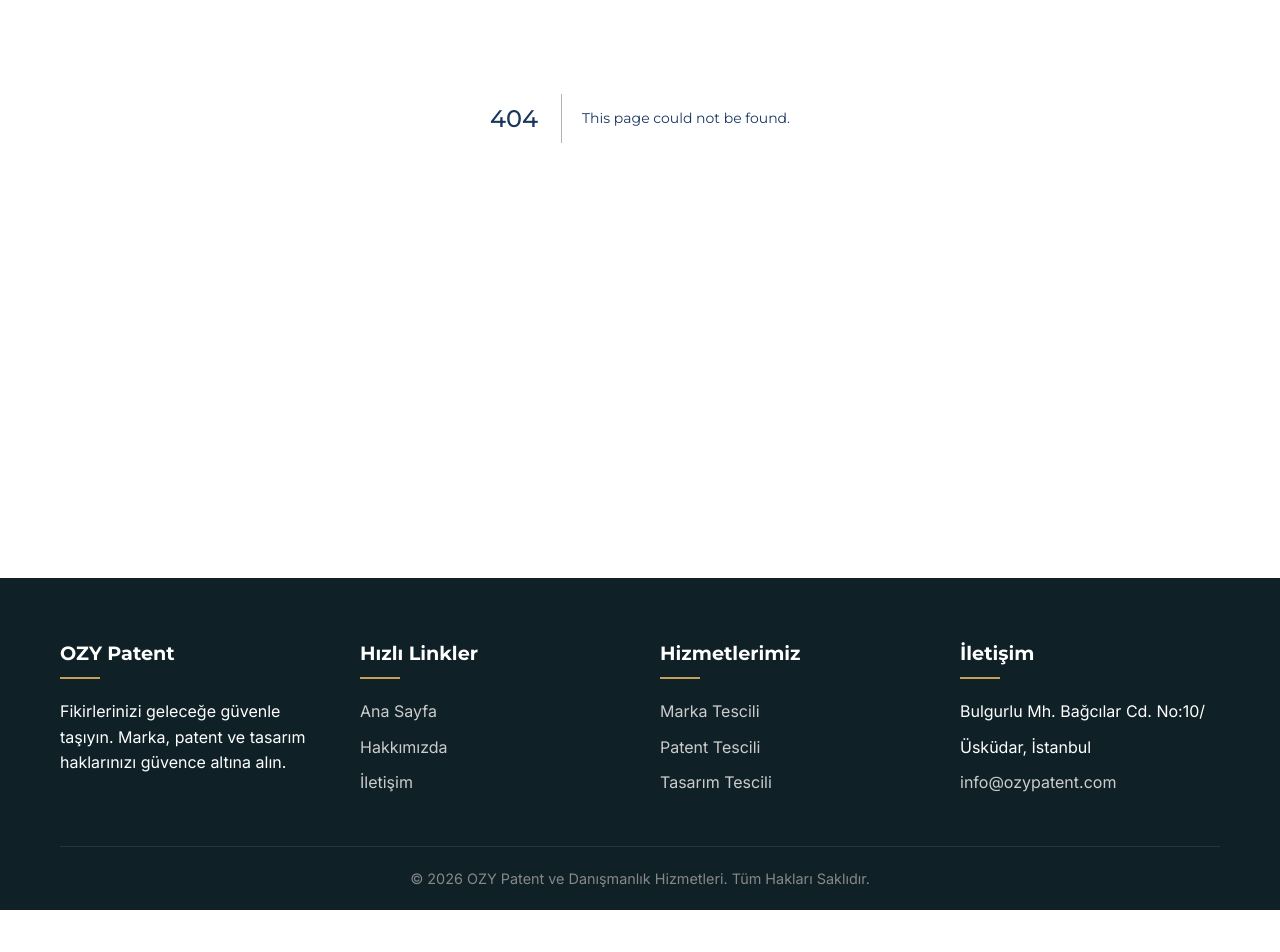
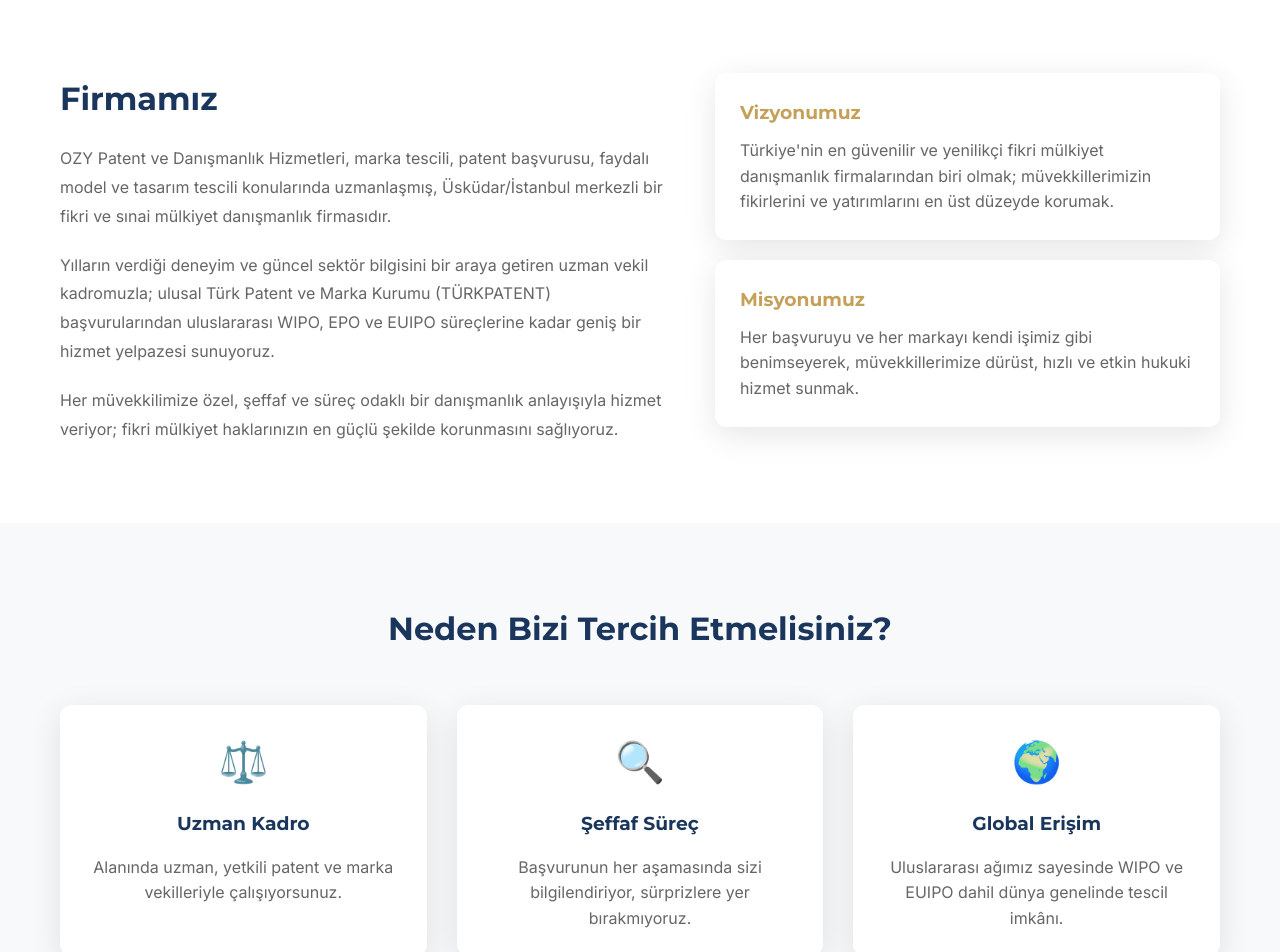
Before and after one commit to OBLabs2026/OZY_Patent_Web, a Next.js app: page /hakkimizda in a window 1280 px wide. Before the commit this address had no page. Shown: the part 360-1312 px from the top of the page. Before the commit the page ends 1270 px from the top, so only its background shows below. Built offline with nearby package versions, Linux system fonts and the light colour scheme.

Commit message:
Add Hakkimizda and Tasarim Tescili pages

```diff
--- /dev/null
+++ b/src/app/hakkimizda/page.js
@@ -0,0 +1,74 @@
+export const metadata = {
+  title: "Hakkımızda | OZY Patent ve Danışmanlık Hizmetleri",
+  description: "OZY Patent, marka, patent ve tasarım tescili alanında uzman kadrosuyla İstanbul'dan tüm Türkiye'ye ve dünyaya hizmet vermektedir.",
+};
+
+export default function Hakkimizda() {
+  return (
+    <div>
+      {/* Hero */}
+      <section style={{ padding: '80px 0', background: 'linear-gradient(135deg, var(--primary) 0%, var(--primary-dark) 100%)', color: 'white', textAlign: 'center' }}>
+        <div className="container">
+          <h1 style={{ color: 'white', fontSize: '2.5rem', marginBottom: '20px' }}>Hakkımızda</h1>
+          <p style={{ fontSize: '1.2rem', color: '#e0e0e0', maxWidth: '700px', margin: '0 auto' }}>
+            Fikri ve sınai mülkiyet haklarında güvenilir çözüm ortağınız.
+          </p>
+        </div>
+      </section>
+
+      {/* About Content */}
+      <section style={{ padding: '80px 0' }}>
+        <div className="container">
+          <div style={{ display: 'flex', gap: '50px', alignItems: 'flex-start', flexWrap: 'wrap' }}>
+            <div style={{ flex: '1 1 400px' }}>
+              <h2 style={{ fontSize: '2rem', marginBottom: '20px' }}>Firmamız</h2>
+              <p style={{ color: 'var(--text-muted)', lineHeight: '1.8', marginBottom: '20px' }}>
+                OZY Patent ve Danışmanlık Hizmetleri, marka tescili, patent başvurusu, faydalı model ve tasarım tescili konularında uzmanlaşmış, Üsküdar/İstanbul merkezli bir fikri ve sınai mülkiyet danışmanlık firmasıdır.
+              </p>
+              <p style={{ color: 'var(--text-muted)', lineHeight: '1.8', marginBottom: '20px' }}>
+                Yılların verdiği deneyim ve güncel sektör bilgisini bir araya getiren uzman vekil kadromuzla; ulusal Türk Patent ve Marka Kurumu (TÜRKPATENT) başvurularından uluslararası WIPO, EPO ve EUIPO süreçlerine kadar geniş bir hizmet yelpazesi sunuyoruz.
+              </p>
+              <p style={{ color: 'var(--text-muted)', lineHeight: '1.8' }}>
+                Her müvekkilimize özel, şeffaf ve süreç odaklı bir danışmanlık anlayışıyla hizmet veriyor; fikri mülkiyet haklarınızın en güçlü şekilde korunmasını sağlıyoruz.
+              </p>
+            </div>
+            <div style={{ flex: '1 1 300px' }}>
+              <div className="glass-card" style={{ marginBottom: '20px' }}>
+                <h3 style={{ color: 'var(--accent)', marginBottom: '10px' }}>Vizyonumuz</h3>
+                <p style={{ color: 'var(--text-muted)' }}>Türkiye'nin en güvenilir ve yenilikçi fikri mülkiyet danışmanlık firmalarından biri olmak; müvekkillerimizin fikirlerini ve yatırımlarını en üst düzeyde korumak.</p>
+              </div>
+              <div className="glass-card">
+                <h3 style={{ color: 'var(--accent)', marginBottom: '10px' }}>Misyonumuz</h3>
+                <p style={{ color: 'var(--text-muted)' }}>Her başvuruyu ve her markayı kendi işimiz gibi benimseyerek, müvekkillerimize dürüst, hızlı ve etkin hukuki hizmet sunmak.</p>
+              </div>
+            </div>
+          </div>
+        </div>
+      </section>
+
+      {/* Values */}
+      <section style={{ padding: '80px 0', background: 'var(--surface)' }}>
+        <div className="container">
+          <h2 style={{ textAlign: 'center', fontSize: '2rem', marginBottom: '50px' }}>Neden Bizi Tercih Etmelisiniz?</h2>
+          <div style={{ display: 'grid', gridTemplateColumns: 'repeat(auto-fit, minmax(250px, 1fr))', gap: '30px' }}>
+            <div className="glass-card" style={{ textAlign: 'center' }}>
+              <div style={{ fontSize: '2.5rem', marginBottom: '15px' }}>⚖️</div>
+              <h3>Uzman Kadro</h3>
+              <p style={{ color: 'var(--text-muted)', marginTop: '10px' }}>Alanında uzman, yetkili patent ve marka vekilleriyle çalışıyorsunuz.</p>
+            </div>
+            <div className="glass-card" style={{ textAlign: 'center' }}>
+              <div style={{ fontSize: '2.5rem', marginBottom: '15px' }}>🔍</div>
+              <h3>Şeffaf Süreç</h3>
+              <p style={{ color: 'var(--text-muted)', marginTop: '10px' }}>Başvurunun her aşamasında sizi bilgilendiriyor, sürprizlere yer bırakmıyoruz.</p>
+            </div>
+            <div className="glass-card" style={{ textAlign: 'center' }}>
+              <div style={{ fontSize: '2.5rem', marginBottom: '15px' }}>🌍</div>
+              <h3>Global Erişim</h3>
+              <p style={{ color: 'var(--text-muted)', marginTop: '10px' }}>Uluslararası ağımız sayesinde WIPO ve EUIPO dahil dünya genelinde tescil imkânı.</p>
+            </div>
+          </div>
+        </div>
+      </section>
+    </div>
+  );
+}
```
Also changed, not shown: src/app/hizmetlerimiz/tasarim-tescili/page.js (added, +59 -0 lines).
